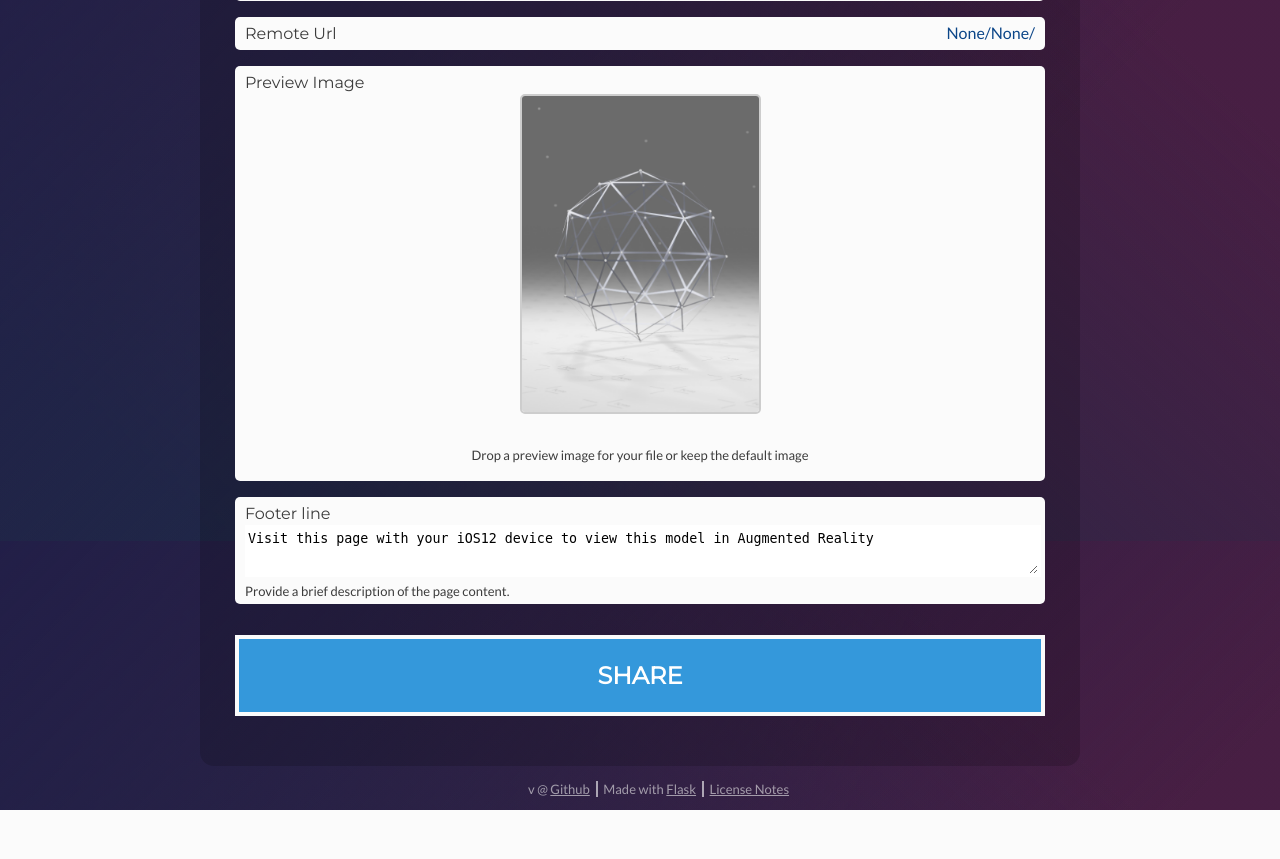
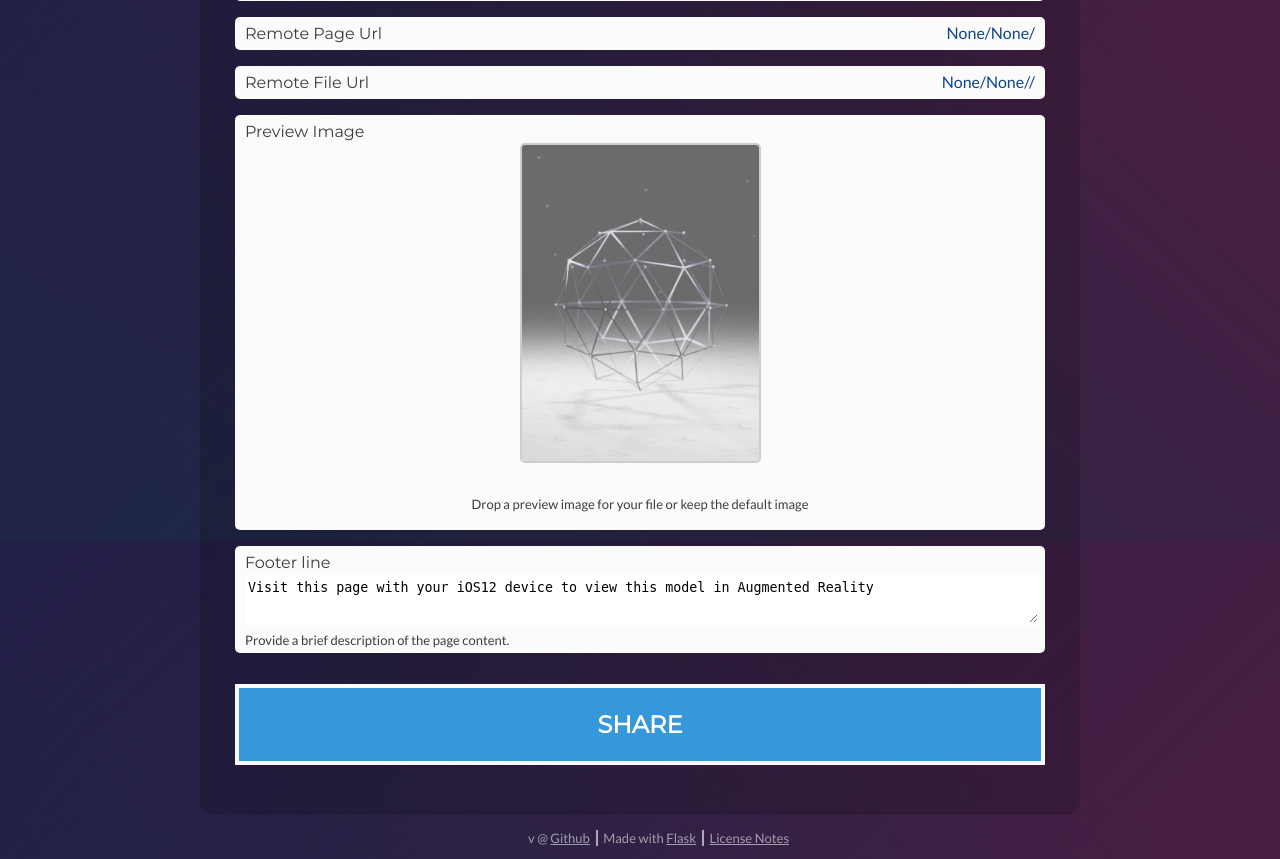
Before and after one commit to tappi287/usdzconvert_webui, a Python web app: template usdz_webui/templates/share.html.j2 in a window 1280 px wide. Shown: the part 259-1118 px from the top of the page. Before the commit the page ends 1069 px from the top, so only its background shows below. Run offline with Jinja, Linux system fonts and the light colour scheme; the template is opened without the code that fills it, so the values that code supplies are empty.

Commit message:
update share page with remote file url

```diff
--- a/usdz_webui/static/input.css
+++ b/usdz_webui/static/input.css
@@ -174,6 +174,7 @@ div.texture-map-entry {
 }
 #hostform .file {
   transition: all 0.3s ease;
+  overflow: auto;
 }
 #hostform .file.invalid {
   background-color: rgb(255, 184, 184);
--- a/usdz_webui/static/js/share.js
+++ b/usdz_webui/static/js/share.js
@@ -49,31 +49,39 @@ function dropPreviewImage (event, inputs) {
 function sharePage (baseUrl) {
   console.log('BaseUrl: ' + baseUrl)
 
-  function updateUrl (a, urlStore, urlInput) {
-    const validValue = validateUrlInput(urlInput.value)
-    urlInput.value = validValue
+  function updateUrl (a, urlStore, urlInput, fileUrl) {
+    var url = ''
 
-    a.href = baseUrl + '/' + validValue
-    a.innerHTML = baseUrl + '/' + validValue
-    urlStore.value = baseUrl + '/' + validValue
+    if (fileUrl !== null) {
+      url = baseUrl + '/' + urlInput.value + '/' + fileUrl
+    } else {
+      url = baseUrl + '/' + urlInput.value
+    }
+    a.href = url; a.innerHTML = url; urlStore.value = url
   }
 
   function setupInputs (inputs) {
     const a = document.getElementById('remote_url')
+    const aFile = document.getElementById('remote_file_url')
     const shareName = inputs.share_folder
     const fileInput = inputs.filename
     const urlInput = inputs.remote_url
+    const urlFileInput = inputs.remote_file_url
 
     /* Validate input value while typing and update remote url */
     shareName.addEventListener('input', function (event) {
-      updateUrl(a, urlInput, event.target)
+      urlInput.value = validateUrlInput(urlInput.value)
+
+      updateUrl(a, urlInput, event.target, null)
+      updateUrl(aFile, urlFileInput, event.target, fileInput.value)
     })
     fileInput.addEventListener('input', function (event) {
       event.target.value = validateFileNameInput(event.target.value)
     })
 
     /* Validate input values upon load */
-    updateUrl(a, urlInput, shareName)
+    updateUrl(a, urlInput, shareName, null)
+    updateUrl(aFile, urlFileInput, shareName, fileInput.value)
     fileInput.value = validateFileNameInput(fileInput.value)
   }
 
--- a/usdz_webui/static/style.css
+++ b/usdz_webui/static/style.css
@@ -145,8 +145,9 @@ details#image-maps > summary, details#options > summary {
 #share-img-drop-text {
     text-align: center;
 }
-#remote_url {
+#remote_url, #remote_file_url {
     float: right;
+    word-break: break-word;
 }
 
 .button-red {
--- a/usdz_webui/templates/share.html.j2
+++ b/usdz_webui/templates/share.html.j2
@@ -49,9 +49,14 @@
             <span class="description">Last modified: {{ download.get('created') }} - Size: {{ download.get('size') }}</span>
         </div>
         <div class="file downloads">
-            <label>Remote Url</label>
+            <label>Remote Page Url</label>
             <a id="remote_url" href="{{ remote_url }}">{{ remote_url }}</a>
             <input name="remote_url" type="url" style="display: none;" value="{{ remote_url }}">
+        </div>
+        <div class="file downloads">
+            <label>Remote File Url</label>
+            <a id="remote_file_url" href="{{ remote_url }}/{{ download.get('name') }}">{{ remote_url }}/{{ download.get('name') }}</a>
+            <input name="remote_file_url" type="url" style="display: none;" value="{{ remote_url }}">
         </div>
         <div class="file" id="share-img-dropzone">
             <label>
```
